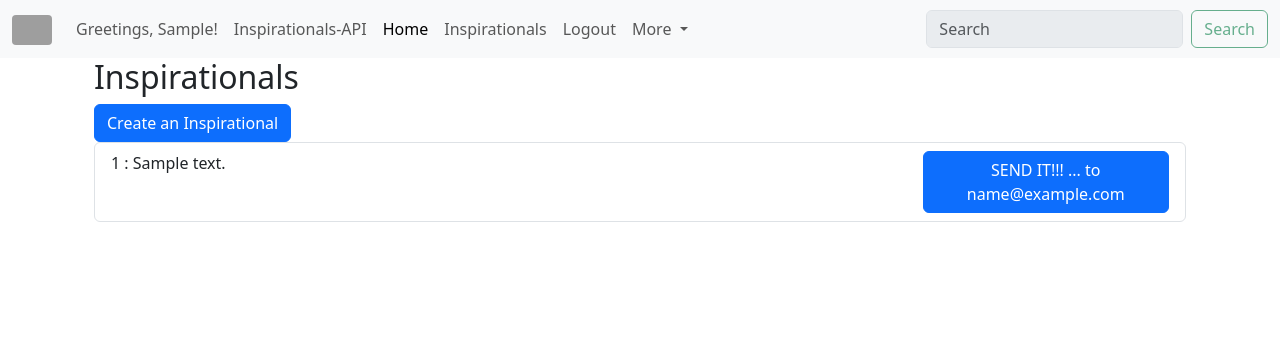
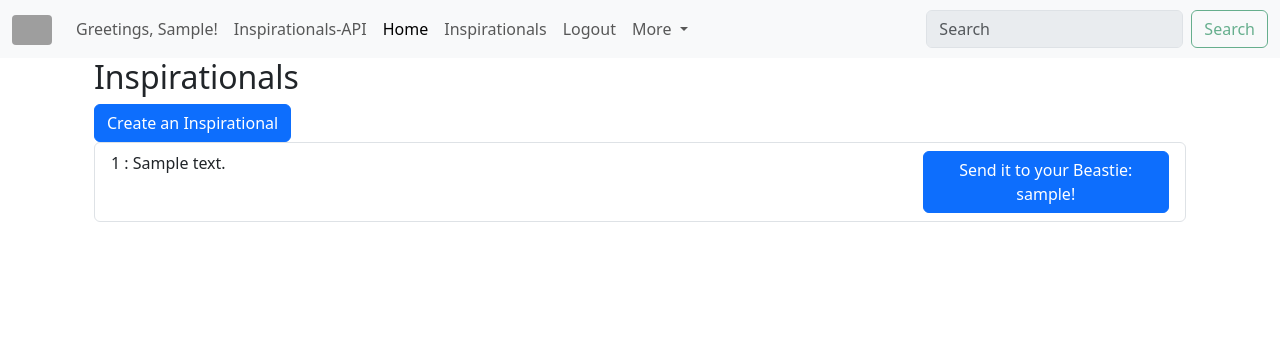
Before and after one commit to brucestull/boosts, a Django app: page /boosts/inspirationals/ in a window 1280 px wide. Shown: the top 358 px of the page. Run offline with Django 4.2, Linux system fonts and the light colour scheme; a user stored in the database is signed in; tables that the repository leaves empty hold one stand-in row (values such as "Sample post"); grey boxes are pictures that could not be loaded.

Commit message:
Users can email a specific Boost to their Beastie

```diff
--- a/boosts/templates/boosts/inspirational_list.html
+++ b/boosts/templates/boosts/inspirational_list.html
@@ -58,7 +58,7 @@
                         href={% url 'boosts:send-inspirational' inspirational.id %}
                         class="btn btn-primary"
                         >
-                        SEND IT!!! ... to {{ user.beastie.email }}
+                        Send it to your Beastie: {{ user.beastie.username }}!
                     </a>
                 </div>
             </div>
--- a/boosts/views.py
+++ b/boosts/views.py
@@ -89,11 +89,15 @@
     inspirational = get_object_or_404(Inspirational, pk=pk)
     # Send the inspirational quote to `MY_VALIDATED_EMAIL`:
     send_mail(
-        "Inspirational Quote",
-        inspirational.body,
+        f"Inspirational Quote from your Beastie: {request.user.username}",
+        f"""
+        {inspirational.body}
+        \n
+        Sent from {THE_SITE_NAME} by {request.user.username} ({request.user.email}).
+        """,
         request.user.email,
         [request.user.beastie.email],
         fail_silently=False,
     )
-    messages.success(request, f"Sent {inspirational.id} to your Beastie!")
+    messages.success(request, f"Sent '{inspirational.body[:20]}...' to your Beastie: {request.user.beastie.username}!")
     return redirect("boosts:inspirational-list")
```
